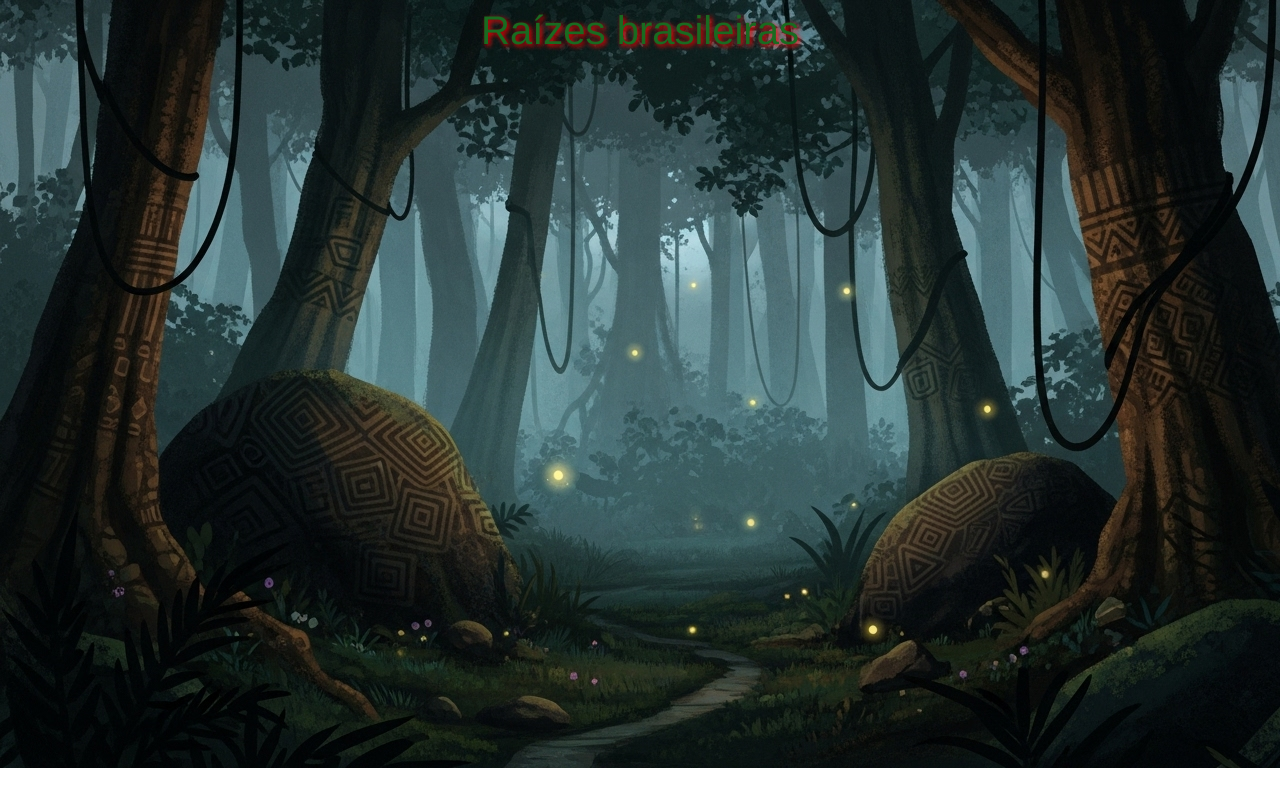
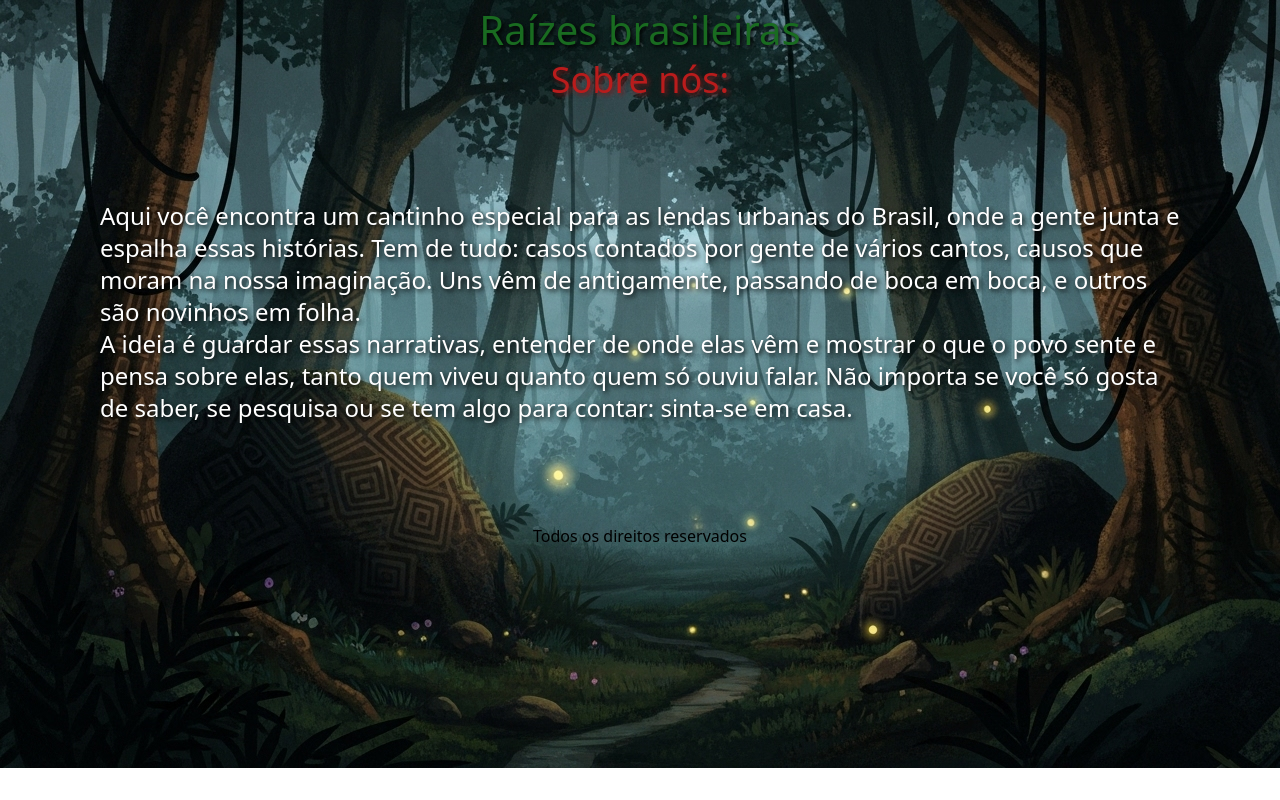
Before and after one commit to Brebrepa000/raizes-brasileiras, a React (Create React App) app: page / in a window 1280 px wide. Built offline with nearby package versions, Linux system fonts and the light colour scheme.

Commit message:
style: coloquei as cores mais acessiveis ao site

```diff
--- a/src/index.css
+++ b/src/index.css
@@ -12,15 +12,19 @@
     color: rgb(25, 107, 32);
     display: flex;
     justify-content: center;
-    font-family:'Franklin Gothic Medium', 'Arial Narrow', Arial, sans-serif;
-    text-shadow: 2px 2px 5px red;
+    text-shadow: 2px 2px 4px rgb(0, 0, 0);
     font-size: 40px;
 }
 
 
 
 .importante {
-    color: ;
+    text-shadow: 2px 2px 5px rgb(116, 25, 25) ;
+}
+
+.p1 {
+    text-shadow: 2px 2px 5px black;
+    margin: 100px;
 }
 
 body {
--- a/src/pages/Home/index.jsx
+++ b/src/pages/Home/index.jsx
@@ -1,9 +1,18 @@
 export const HomePage = () => {
   return (
     <div>
-      <h1 id='titulo'>
+      <header>
+      <h1 id='titulo' className="font-extralight">
         Raízes brasileiras
       </h1>
+      </header>
+      <main>
+      <h2 id='sobre' className='text-red-700 flex justify-center text-4xl importante font-extralight'>Sobre nós: </h2>
+      <p className='text-white p1 font-extralight text-2xl'>Aqui você encontra um cantinho especial para as lendas urbanas do Brasil, onde a gente junta e espalha essas histórias. Tem de tudo: casos contados por gente de vários cantos, causos que moram na nossa imaginação. Uns vêm de antigamente, passando de boca em boca, e outros são novinhos em folha. <br />
+A ideia é guardar essas narrativas, entender de onde elas vêm e mostrar o que o povo sente e pensa sobre elas, tanto quem viveu quanto quem só ouviu falar. Não importa se você só gosta de saber, se pesquisa ou se tem algo para contar: sinta-se em casa.
+</p>
+      </main>
+      <footer className='flex items-center justify-center'>Todos os direitos reservados</footer>
     </div>
   )
 }
```
